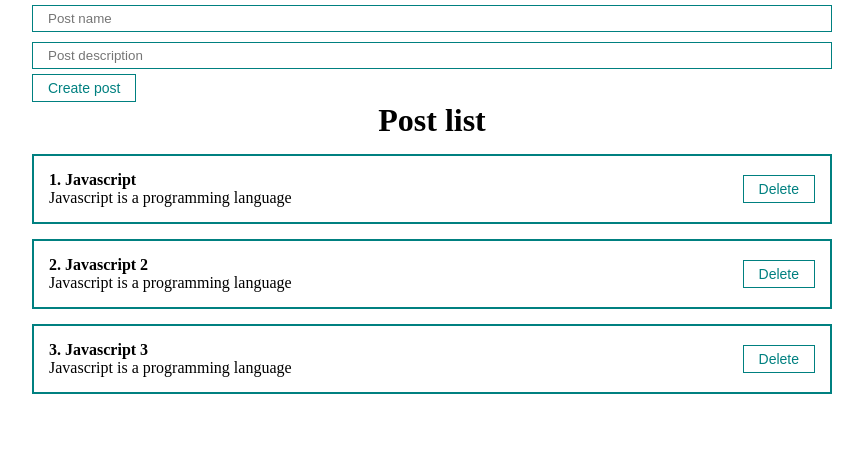
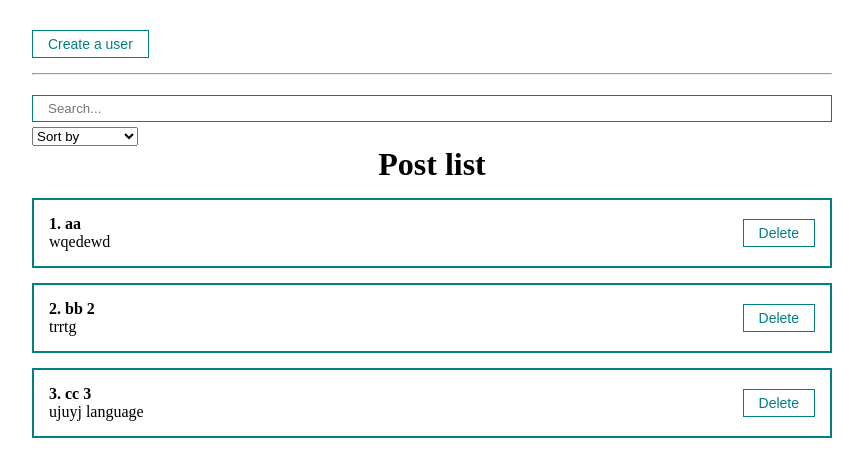
Before and after one commit to AndrewKrupenko/react-fund-course, a React (Create React App) app: page /posts in a window 1280 px wide. Shown: the top 476 px of the page, without its empty margins (208-1071 px from the left). Built offline with nearby package versions, Linux system fonts and the light colour scheme.

Commit message:
added a modal for create post form, implemented sorting and filtering for posts

```diff
--- a/package.json
+++ b/package.json
@@ -6,6 +6,7 @@
     "@testing-library/jest-dom": "^5.16.4",
     "@testing-library/react": "^13.1.1",
     "@testing-library/user-event": "^13.5.0",
+    "classnames": "^2.3.1",
     "react": "^18.1.0",
     "react-dom": "^18.1.0",
     "react-scripts": "5.0.1",
--- a/src/App.js
+++ b/src/App.js
@@ -1,30 +1,51 @@
 import './styles/App.css'
-import {useState} from "react"
+import {useMemo, useState} from "react"
 import PostList from "./components/PostList"
 import PostForm from "./components/PostForm"
+import PostFilter from "./components/PostFilter"
+import MainModal from "./components/UI/modal/MainModal"
+import MainButton from "./components/UI/button/MainButton"
 
 function App() {
 
   const [posts, setPosts] = useState([
     {
       id: 1,
-      title: 'Javascript',
-      description: 'Javascript is a programming language'
+      title: 'aa',
+      description: 'wqedewd'
     },
     {
       id: 2,
-      title: 'Javascript 2',
-      description: 'Javascript is a programming language'
+      title: 'bb 2',
+      description: 'trrtg'
     },
     {
       id: 3,
-      title: 'Javascript 3',
-      description: 'Javascript is a programming language'
+      title: 'cc 3',
+      description: 'ujuyj language'
     }
   ])
 
+  const [filter, setFilter] = useState({sortBy: '', searchQuery: ''})
+  const [isModalVisible, setIsModalVisible] = useState(false)
+
+  const sortedPosts = useMemo(() => {
+    if (filter.sortBy) {
+      return [...posts].sort((a, b) => a[filter.sortBy].localeCompare(b[filter.sortBy]))
+    }
+    return posts
+  }, [filter.sortBy, posts])
+
+  const sortedAndSearchedPosts = useMemo(() => {
+    return sortedPosts.filter(post =>
+      post.title.toLowerCase().includes(filter.searchQuery) ||
+      post.description.toLowerCase().includes(filter.searchQuery)
+    )
+  }, [filter.searchQuery, sortedPosts])
+
   const createPost = newPost => {
     setPosts([...posts, newPost])
+    setIsModalVisible(false)
   }
 
   const removePost = postId => {
@@ -33,12 +54,15 @@ function App() {
 
   return (
     <div className="App">
-      <PostForm create={createPost} />
-      <PostList
-        remove={removePost}
-        posts={posts}
-        title="Post list"
-      />
+      <MainButton rootClass="createUserButton" onClick={() => setIsModalVisible(true)}>
+        Create a user
+      </MainButton>
+      <MainModal visible={isModalVisible} setVisible={setIsModalVisible}>
+        <PostForm create={createPost} />
+      </MainModal>
+      <hr className="separator" />
+      <PostFilter filter={filter} setFilter={setFilter} />
+      <PostList posts={sortedAndSearchedPosts} title="Post list" remove={removePost} />
     </div>
   )
 }
--- /dev/null
+++ b/src/components/PostFilter.jsx
@@ -0,0 +1,25 @@
+import MainInput from "./UI/input/MainInput"
+import MainSelect from "./UI/select/MainSelect"
+
+const PostFilter = ({filter, setFilter}) => {
+  return (
+    <div>
+      <MainInput
+        value={filter.searchQuery}
+        onChange={e => setFilter({...filter, searchQuery: e.target.value})}
+        placeholder="Search..."
+      />
+      <MainSelect
+        value={filter.sortBy}
+        onChange={selectedSort => setFilter({...filter, sortBy: selectedSort})}
+        defaultValue="Sort by"
+        options={[
+          {name: 'By name', value: 'title'},
+          {name: 'By description', value: 'description'}
+        ]}
+      />
+    </div>
+  )
+}
+
+export default PostFilter
--- a/src/components/UI/button/MainButton.jsx
+++ b/src/components/UI/button/MainButton.jsx
@@ -1,8 +1,9 @@
 import classes from './MainButton.module.css'
+import classNames from "classnames"
 
-const MainButton = ({children, ...props}) => {
+const MainButton = ({children, rootClass, ...props}) => {
   return (
-    <button {...props} className={classes.mainBtn}>
+    <button {...props} className={classNames(classes.mainBtn, rootClass)}>
       {children}
     </button>
   )
--- /dev/null
+++ b/src/components/UI/modal/MainModal.jsx
@@ -0,0 +1,23 @@
+import classes from './MainModal.module.css'
+
+const MainModal = ({children, visible, setVisible}) => {
+
+  const rootClasses = [classes.mainModal]
+
+  if (visible) {
+    rootClasses.push(classes.active)
+  }
+
+  return (
+    <div className={rootClasses.join(' ')} onClick={() => setVisible(false)}>
+      <div
+        className={classes.mainModalContent}
+        onClick={e => e.stopPropagation()}
+      >
+        {children}
+      </div>
+    </div>
+  )
+}
+
+export default MainModal
--- /dev/null
+++ b/src/components/UI/modal/MainModal.module.css
@@ -0,0 +1,22 @@
+.mainModal {
+    position: fixed;
+    top: 0;
+    bottom: 0;
+    left: 0;
+    right: 0;
+    display: none;
+    background: rgba(0, 0, 0, 0.5 );
+}
+
+.mainModal.active {
+    display: flex;
+    justify-content: center;
+    align-items: center;
+}
+
+.mainModalContent {
+    padding: 25px;
+    background: white;
+    border-radius: 16px;
+    min-width: 250px;
+}
--- /dev/null
+++ b/src/components/UI/select/MainSelect.jsx
@@ -0,0 +1,17 @@
+const MainSelect = ({options, defaultValue, value, onChange}) => {
+  return (
+    <select
+      value={value}
+      onChange={e => onChange(e.target.value)}
+    >
+      <option disabled value="">{defaultValue}</option>
+      {options.map(option => (
+        <option key={option.value} value={option.value}>
+          {option.name}
+        </option>
+      ))}
+    </select>
+  )
+}
+
+export default MainSelect
--- a/src/styles/App.css
+++ b/src/styles/App.css
@@ -25,3 +25,11 @@
 .alignCenter {
     text-align: center;
 }
+
+.separator {
+    margin: 15px 0;
+}
+
+.createUserButton {
+    margin-top: 30px
+}
```
Also changed, not shown: 1 other file (tests, documents, lock files or other folders).
